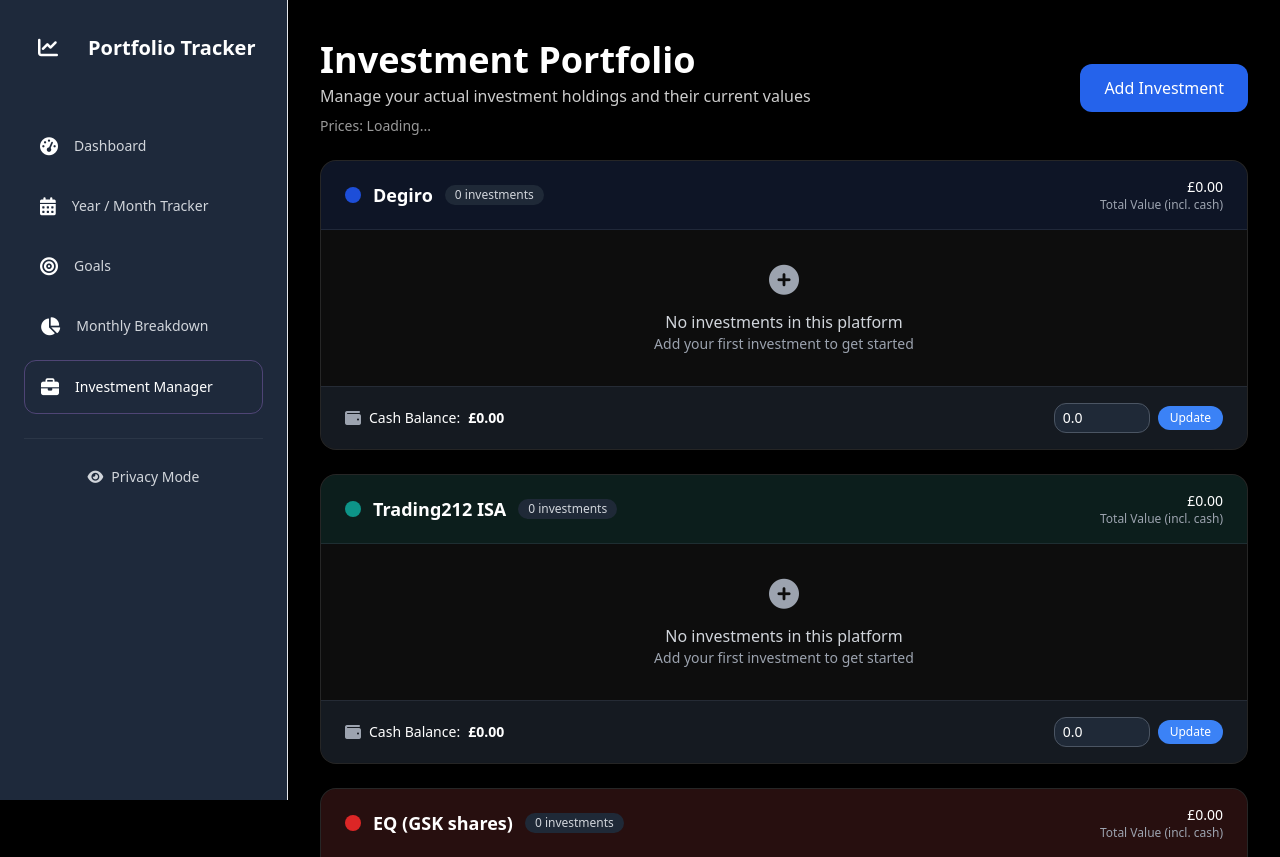
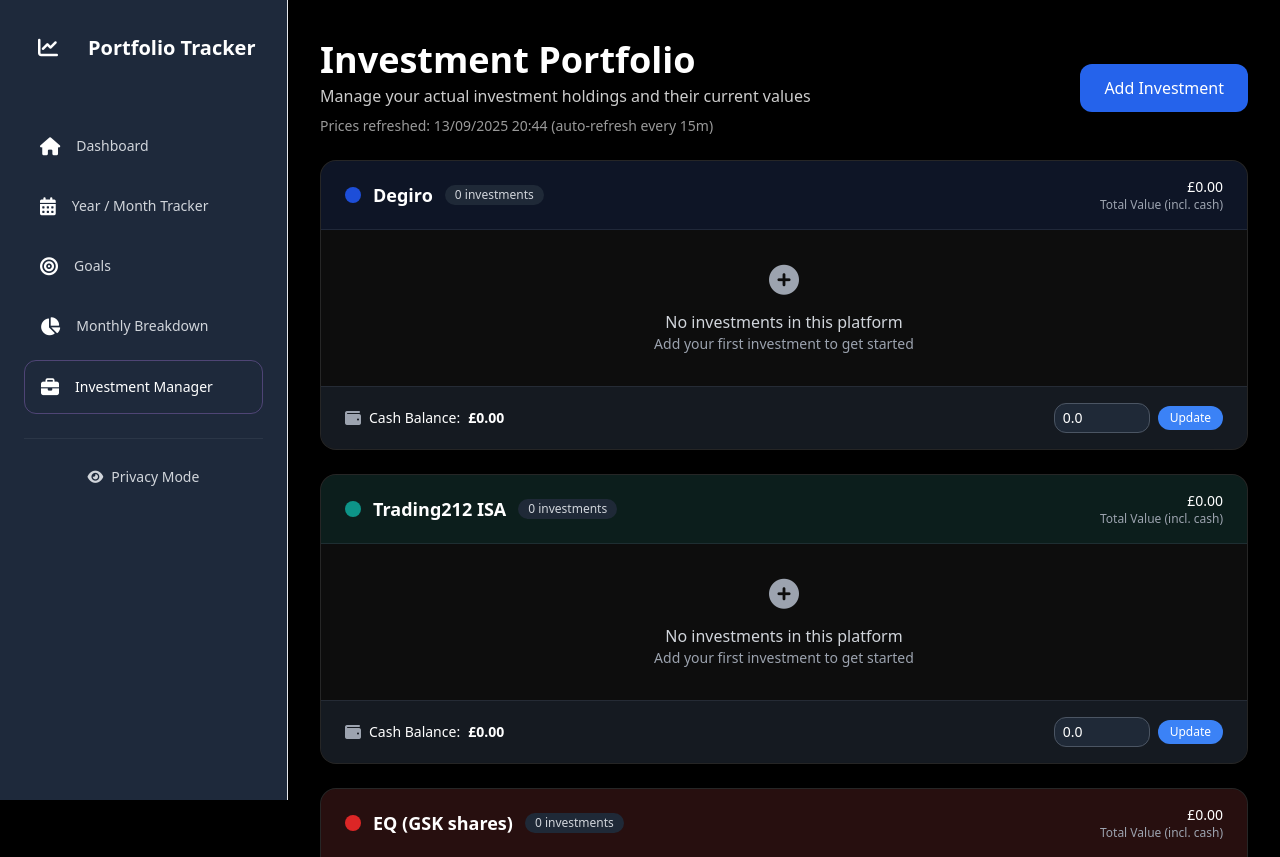
Before and after one commit to danieljgriffin/FinanceTracker, a Flask app: page /investment-manager in a window 1280 px wide. Shown: the top 857 px of the page. Run offline with Flask 3, Linux system fonts and the light colour scheme; data comes from the database, SQL or seed files in the repository; tables that the repository leaves empty hold one stand-in row (values such as "Sample post"); some libraries are stand-ins or nearby versions.

Commit message:
Update navigation icons to improve clarity and intuitiveness
Changes the dashboard navigation icon from a tachometer to a home icon for better user experience and replaces it in two template files.

Replit-Commit-Author: Agent
Replit-Commit-Session-Id: 5b211c2b-4a0a-4b5e-ae65-7d843f7a2715
Replit-Commit-Checkpoint-Type: intermediate_checkpoint
Replit-Commit-Screenshot-Url: https://storage.googleapis.com/screenshot-production-us-central1/d570fb0a-fe4c-4fda-b5c3-aa409779e17c/5b211c2b-4a0a-4b5e-ae65-7d843f7a2715/i0jP87o

```diff
--- a/templates/base.html
+++ b/templates/base.html
@@ -99,7 +99,7 @@
             <!-- Navigation Links -->
             <nav class="space-y-2">
                 <a href="{{ url_for('dashboard_v2') }}" class="nav-link flex items-center px-4 py-3 rounded-xl text-sm font-medium transition-all duration-300 {% if request.endpoint == 'dashboard_v2' %}border border-purple-400/30 text-white{% else %}text-gray-300 hover:text-white{% endif %}" {% if request.endpoint == 'dashboard_v2' %}style="background-color: rgba(187, 134, 252, 0.2);"{% else %}onmouseover="this.style.backgroundColor='rgba(187, 134, 252, 0.1)'" onmouseout="this.style.backgroundColor='transparent'"{% endif %}>
-                    <i class="fas fa-tachometer-alt mr-4 text-lg"></i>
+                    <i class="fas fa-home mr-4 text-lg"></i>
                     Dashboard
                 </a>
                 <a href="{{ url_for('yearly_tracker') }}" class="nav-link flex items-center px-4 py-3 rounded-xl text-sm font-medium transition-all duration-300 {% if request.endpoint == 'yearly_tracker' %}border border-purple-400/30 text-white{% else %}text-gray-300 hover:text-white{% endif %}" {% if request.endpoint == 'yearly_tracker' %}style="background-color: rgba(187, 134, 252, 0.2);"{% else %}onmouseover="this.style.backgroundColor='rgba(187, 134, 252, 0.1)'" onmouseout="this.style.backgroundColor='transparent'"{% endif %}>
--- a/templates/dashboard_v2.html
+++ b/templates/dashboard_v2.html
@@ -37,7 +37,7 @@
             <!-- Navigation Links - Icons Only -->
             <nav class="space-y-4">
                 <a href="{{ url_for('dashboard_v2') }}" class="nav-link flex items-center justify-center w-12 h-12 rounded-xl text-lg transition-all duration-300 {% if request.endpoint == 'dashboard_v2' %}text-white{% else %}text-gray-400 hover:text-white{% endif %}" {% if request.endpoint == 'dashboard_v2' %}style="background-color: rgba(59, 130, 246, 0.3); box-shadow: 0 0 20px rgba(59, 130, 246, 0.4);"{% else %}onmouseover="this.style.backgroundColor='rgba(59, 130, 246, 0.1)'; this.style.boxShadow='0 0 10px rgba(59, 130, 246, 0.2)'" onmouseout="this.style.backgroundColor='transparent'; this.style.boxShadow='none'"{% endif %}>
-                    <i class="fas fa-tachometer-alt"></i>
+                    <i class="fas fa-home"></i>
                 </a>
                 <a href="{{ url_for('yearly_tracker') }}" class="nav-link flex items-center justify-center w-12 h-12 rounded-xl text-lg transition-all duration-300 {% if request.endpoint == 'yearly_tracker' %}text-white{% else %}text-gray-400 hover:text-white{% endif %}" {% if request.endpoint == 'yearly_tracker' %}style="background-color: rgba(59, 130, 246, 0.3); box-shadow: 0 0 20px rgba(59, 130, 246, 0.4);"{% else %}onmouseover="this.style.backgroundColor='rgba(59, 130, 246, 0.1)'; this.style.boxShadow='0 0 10px rgba(59, 130, 246, 0.2)'" onmouseout="this.style.backgroundColor='transparent'; this.style.boxShadow='none'"{% endif %}>
                     <i class="fas fa-calendar-alt"></i>
```
